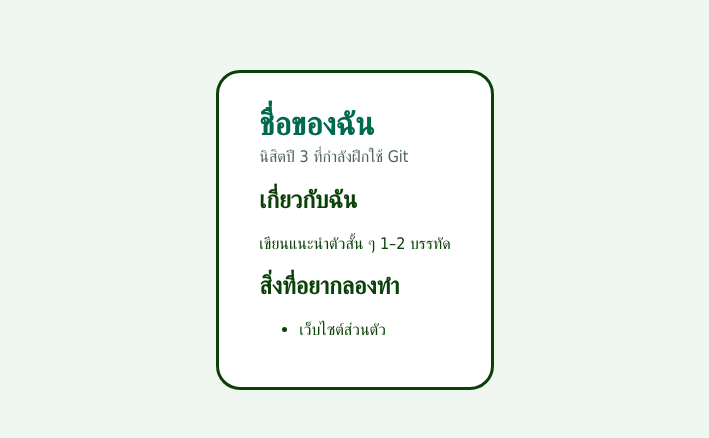
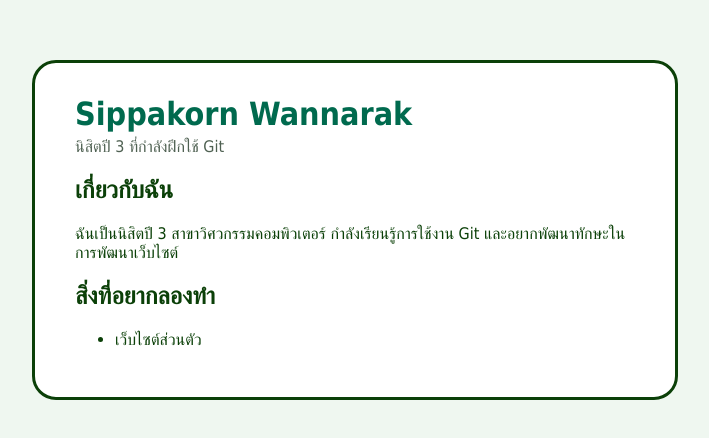
Before and after one commit to SippakornWannarak/my-profile, a plain HTML site: page index.html in a window 1280 px wide. Shown: the part 170-608 px from the top of the page, without its empty margins (285-994 px from the left). Drawn offline with Linux system fonts and the light colour scheme.

Commit message:
Add my name and intro

```diff
--- a/index.html
+++ b/index.html
@@ -8,11 +8,11 @@
 </head>
 <body>
   <main class="card">
-    <h1>ชื่อของฉัน</h1>
+    <h1>Sippakorn Wannarak</h1>
     <p class="tagline">นิสิตปี 3 ที่กำลังฝึกใช้ Git</p>
 
     <h2>เกี่ยวกับฉัน</h2>
-    <p>เขียนแนะนำตัวสั้น ๆ 1–2 บรรทัด</p>
+    <p>ฉันเป็นนิสิตปี 3 สาขาวิศวกรรมคอมพิวเตอร์ กำลังเรียนรู้การใช้งาน Git และอยากพัฒนาทักษะในการพัฒนาเว็บไซต์</p>
 
     <h2>สิ่งที่อยากลองทำ</h2>
     <ul>
```
